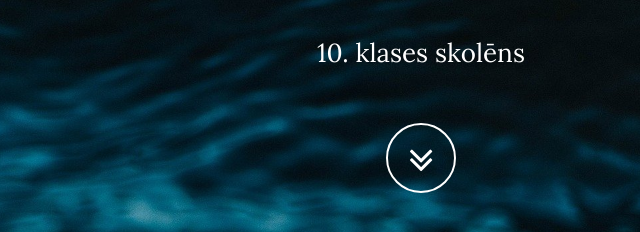
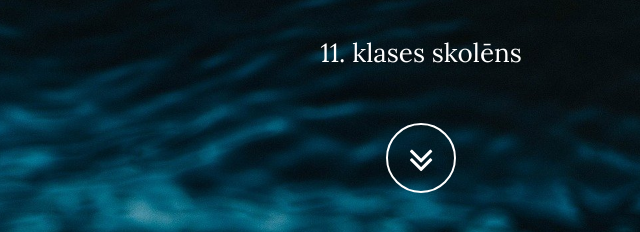
Before and after one commit to RMednis/RMednis.github.io, a plain HTML site: page index.html in a window 1280 px wide. Shown: the part 470-702 px from the top of the page, 219-859 px from the left. Drawn offline with nearby package versions, Linux system fonts and the light colour scheme; files whose address does not match are found by name.

Commit message:
Update index.html

```diff
--- a/index.html
+++ b/index.html
@@ -95,7 +95,7 @@
                 <div class="row">
                     <div class="col-md-8 col-md-offset-2">
                         <h1 class="brand-heading animated fadeIn">Reinis Gunārs Mednis</h1>
-                        <p class="intro-text">10. klases skolēns</p>
+                        <p class="intro-text">11. klases skolēns</p>
                         <a href="#contact" class="btn btn-circle page-scroll">
                             <i class="fa fa-angle-double-down animated"></i>
                         </a>
```
